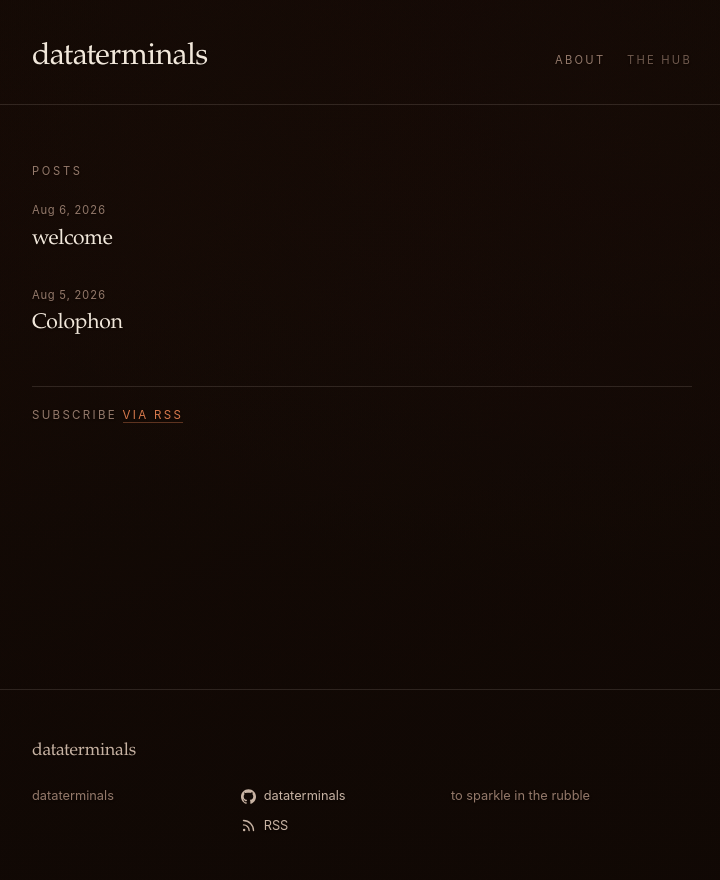
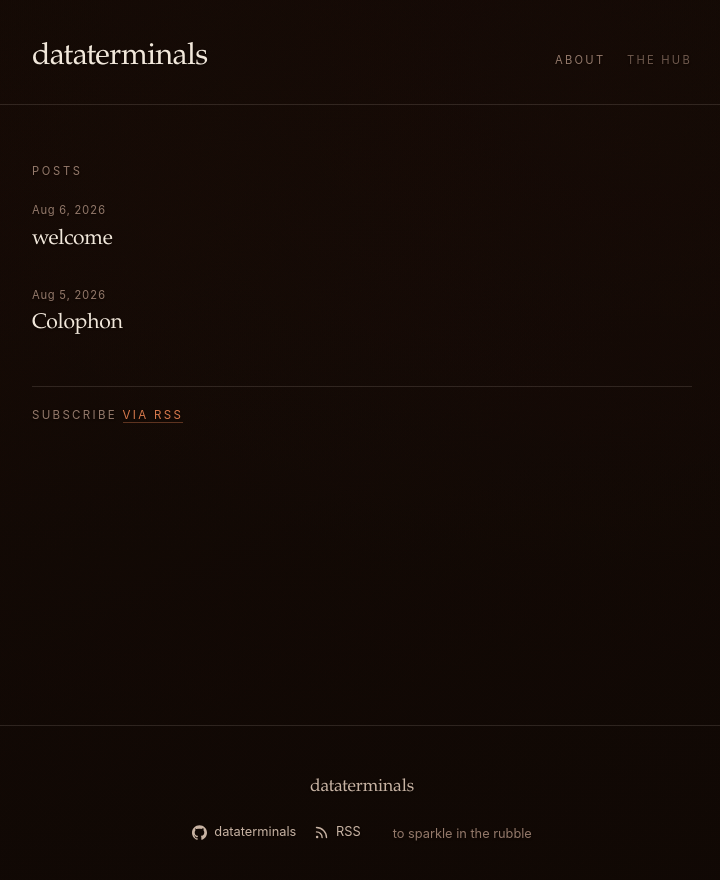
Before and after one commit to dataterminals/blog, a Jekyll site: the page built from index.html, in a window 1280 px wide. Shown: the top 880 px of the page, without its empty margins (278-998 px from the left). Built offline with Jekyll 4.4.1, drawn with Linux system fonts in a browser that asks for light colours.

Commit message:
Centre the footer and drop its duplicate wordmark
minima's first footer column printed site.title in plain text directly
below the footer heading, which says the same thing. Removed; the h-card
needs a name, so p-name moved onto the heading, and the column now renders
only when `email` is set.

That leaves two short cells, which the old 1fr 1fr 1.3fr grid would strand
at opposite edges. Replaced with a centred stack that becomes a centred row
once there's width for it, heading centred above. The social list runs along
the row rather than stacking, so the pair reads as one centred line beside
the tagline.

Co-Authored-By: Claude Opus 5 <noreply@anthropic.com>

```diff
--- a/_includes/footer.html
+++ b/_includes/footer.html
@@ -1,20 +1,22 @@
-<!-- minima's three-column h-card footer: name/contact, social, tagline.
+<!-- minima's h-card footer, centred: wordmark, then social + tagline in a row.
+     minima's name/contact column is gone — it only ever repeated the heading
+     above it, so `p-name` moved onto the heading and the column now renders
+     solely when `email` is set in _config.yml.
      The GitHub mark is the same path the hub's link shelf uses. -->
 <footer class="site-footer h-card" role="contentinfo">
   <data class="u-url" href="{{ '/' | relative_url }}"></data>
 
   <div class="wrapper">
-    <h2 class="footer-heading">{{ site.title }}</h2>
+    <h2 class="footer-heading p-name">{{ site.title }}</h2>
 
     <div class="footer-col-wrapper">
+      {%- if site.email -%}
       <div class="footer-col footer-col-1">
         <ul class="contact-list">
-          <li class="p-name">{{ site.title }}</li>
-          {%- if site.email -%}
           <li><a class="u-email" href="mailto:{{ site.email }}">{{ site.email }}</a></li>
-          {%- endif -%}
         </ul>
       </div>
+      {%- endif -%}
 
       <div class="footer-col footer-col-2">
         <ul class="social-media-list">
--- a/assets/css/blog.css
+++ b/assets/css/blog.css
@@ -540,16 +540,27 @@ body {
   font-weight: 500;
   font-size: 1.1rem;
   letter-spacing: -0.01em;
+  text-align: center;
   color: var(--ink-dim);
 }
 
+/* Two short cells left after minima's name column went — a centred stack that
+   becomes a centred row once there's width for it, rather than a grid whose
+   tracks would strand them at the edges. */
 .footer-col-wrapper {
-  display: grid;
-  grid-template-columns: 1fr;
+  display: flex;
+  flex-direction: column;
+  align-items: center;
   gap: 1.2rem;
+  text-align: center;
 }
 @media (min-width: 34rem) {
-  .footer-col-wrapper { grid-template-columns: 1fr 1fr 1.3fr; gap: 1.5rem; }
+  .footer-col-wrapper {
+    flex-direction: row;
+    justify-content: center;
+    align-items: center;
+    gap: 2rem;
+  }
 }
 
 .contact-list,
@@ -558,8 +569,18 @@ body {
   padding: 0;
   list-style: none;
 }
-.contact-list li,
-.social-media-list li { margin-bottom: 0.4rem; }
+.contact-list li { margin-bottom: 0.4rem; }
+.contact-list li:last-child { margin-bottom: 0; }
+
+/* Laid out along the row so the pair reads as one centred line beside the
+   tagline instead of a stacked column with a short line next to it. */
+.social-media-list {
+  display: flex;
+  flex-wrap: wrap;
+  justify-content: center;
+  gap: 0.4rem 1.1rem;
+}
+.social-media-list li { margin-bottom: 0; }
 
 .site-footer a {
   display: inline-flex;
```
